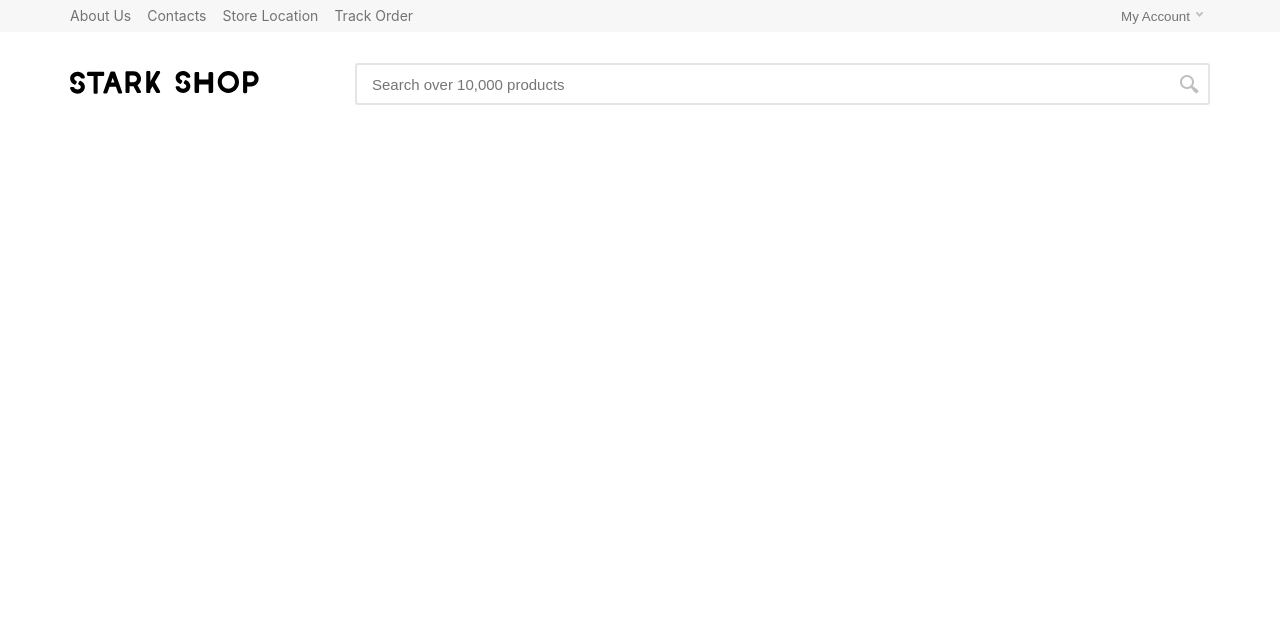
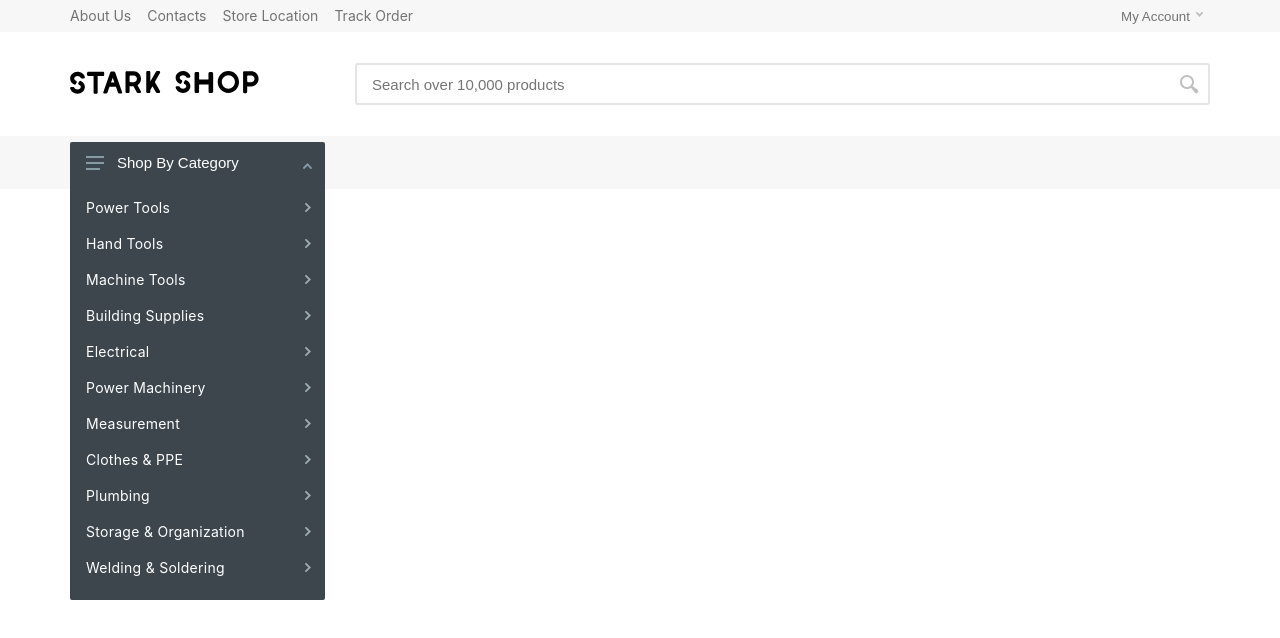
Before and after one commit to MartinGrue/starkshop, a React (Create React App) app: page / in a window 1280 px wide. Shown: the top 638 px of the page. Built offline with nearby package versions, Linux system fonts and the light colour scheme.

Commit message:
added categories

```diff
--- /dev/null
+++ b/src/components/Header/Categories.tsx
@@ -0,0 +1,132 @@
+import React from "react";
+import withStyles, { WithStyles } from "@material-ui/core/styles/withStyles";
+import createStyles from "@material-ui/core/styles/createStyles";
+import classes from "*.module.css";
+import categoryItems from "../../constants/categoryItems";
+import Icons from "../../assets/images/sprite.svg";
+import { Icon } from "../../helpers/getSprite";
+
+const styles = createStyles({
+  categories__Root: {
+    width: "255px",
+    height: "42px",
+    color: "#fff",
+    position: "relative",
+  },
+  categories__body: {
+    width: "100%",
+    paddingTop: "42px",
+    position: "absolute",
+    background: "#3d464d",
+    boxShadow: "none",
+    borderRadius: "2px",
+  },
+  categories__bodyLinksWrapper: {
+    overflow: "visible",
+    height: "auto",
+    opacity: 1,
+  },
+  categories__bodyLinks: {
+    position: "relative",
+    listStyle: "none",
+    padding: "0 0 14px",
+    margin: "6px 0 0",
+  },
+  categories__bodyLinksItem: {
+    listStyle: "none",
+    "& a": {
+      textDecoration: "none", //global style
+      backgroundColor: "transparent",
+      fontWeight: 400,
+      position: "relative",
+      display: "block",
+      padding: "10px 16px",
+      color: "inherit",
+      fontSize: "14px",
+      lineHeight: "16px",
+      letterSpacing: "0.02em",
+      "& svg": {
+        right: "14px",
+        top: "calc(50% - 5px)",
+        position: "absolute",
+        fill: "#98aab3",
+      },
+    },
+  },
+  categories__button: {
+    textAlign: "left",
+    border: "none",
+    background: "transparent",
+    color: "inherit",
+    fontSize: "15px",
+    position: "relative",
+    zIndex: 1,
+    width: "100%",
+    height: "100%",
+    cursor: "default",
+    fontWeight: 500,
+    padding: "0 32px 0 47px",
+  },
+  categories__buttonIcon: {
+    position: "absolute",
+    fill: "#859ba6",
+    transition: "fill 0.2s, transform 0.2s",
+  },
+  categories__buttonIconMenu: { left: "16px", top: "calc(50% - 7px)" },
+  categories__buttonIconArrow: {
+    transform: "rotate(180deg)",
+    right: "13px",
+    top: "calc(50% - 3px)",
+  },
+});
+
+interface Props extends WithStyles<typeof styles> {}
+
+const Categories: React.FC<Props> = ({ classes }) => {
+  return (
+    <div className={classes.categories__Root}>
+      <div className={classes.categories__body}>
+        <div className={classes.categories__bodyLinksWrapper}>
+          <ul className={classes.categories__bodyLinks}>
+            {categoryItems.map((Item) => {
+              return (
+                <li className={classes.categories__bodyLinksItem}>
+                  <a href="/">
+                    {Item.name}
+                    <Icon
+
+                      icons={Icons}
+                      id="arrow-rounded-right-6x9"
+                      width="6px"
+                      height="9px"
+                    ></Icon>
+                  </a>
+                </li>
+              );
+            })}
+          </ul>
+        </div>
+      </div>
+      <button className={classes.categories__button}>
+        <div
+          className={`${classes.categories__buttonIcon} ${classes.categories__buttonIconMenu}`}
+        >
+          <Icon icons={Icons} id="menu-18x14" width="18px" height="14px"></Icon>
+        </div>
+        Shop By Category
+        <div
+          className={`${classes.categories__buttonIcon} ${classes.categories__buttonIconArrow}`}
+        >
+          <Icon
+            icons={Icons}
+            id="arrow-rounded-down-9x6"
+            width="9px"
+            height="6px"
+          ></Icon>
+        </div>
+      </button>
+    </div>
+  );
+};
+
+export default withStyles(styles)(Categories);
--- a/src/components/Header/Header.tsx
+++ b/src/components/Header/Header.tsx
@@ -2,7 +2,12 @@ import React, { Fragment } from "react";
 import Topbar from "./Topbar";
 import Search from "./Search";
 import Logo from "./Logo";
-const containerStyle = {
+import withStyles, { WithStyles } from "@material-ui/core/styles/withStyles";
+import createStyles from "@material-ui/core/styles/createStyles";
+import NavPanel from "./NavPanel";
+
+const styles = createStyles({
+  middleSection: {
     display: "flex",
     alignItems: "center",
     height: "104px",
@@ -13,16 +18,25 @@ const containerStyle = {
     paddingLeft: "15px",
     marginRight: "auto",
     marginLeft: "auto",
-};
-const Header = () => {
+  },
+  navPanel: {
+    height: "53px",
+  },
+});
+interface Props extends WithStyles<typeof styles> {}
+
+const Header: React.FC<Props> = ({ classes }) => {
   return (
     <Fragment>
       <Topbar></Topbar>
-      <div style={containerStyle}>
+      <div className={classes.middleSection}>
         <Logo></Logo>
         <Search></Search>
+      </div>
+      <div className={classes.navPanel}>
+        <NavPanel></NavPanel>
       </div>
     </Fragment>
   );
 };
-export default Header;
+export default withStyles(styles)(Header);
--- /dev/null
+++ b/src/components/Header/NavPanel.tsx
@@ -0,0 +1,52 @@
+import React from "react";
+import withStyles, { WithStyles } from "@material-ui/core/styles/withStyles";
+import createStyles from "@material-ui/core/styles/createStyles";
+import Categories from "./Categories";
+
+const styles = createStyles({
+  navPanel__root: {
+    height: "100%",
+    color: "black",
+    background: "#f7f7f7",
+  },
+  navPanel__container: {
+    maxWidth: "1140px",
+    height: "100%",
+
+    width: "100%", //global
+    paddingRight: "15px",
+    paddingLeft: "15px",
+    marginRight: "auto",
+    marginLeft: "auto",
+  },
+  navPanel__row: {
+    display: "flex",
+    alignItems: "center",
+    position: "relative",
+    height: "100%",
+  },
+  navPanel__categories: { flexShrink: 0 },
+  navPanel__links: {},
+  navPanel__indicatorContainer: {},
+  navPanel__indicatorItem: {},
+});
+
+interface Props extends WithStyles<typeof styles> {}
+
+const NavPanel: React.FC<Props> = ({ classes }) => {
+  return (
+    <div className={classes.navPanel__root}>
+      <div className={classes.navPanel__container}>
+        <div className={classes.navPanel__row}>
+          <div className={classes.navPanel__categories}>
+            <Categories></Categories>
+          </div>
+          <div className={classes.navPanel__links}></div>
+          <div className={classes.navPanel__indicatorContainer}></div>
+        </div>
+      </div>
+    </div>
+  );
+};
+
+export default withStyles(styles)(NavPanel);
--- /dev/null
+++ b/src/constants/categoryItems.ts
@@ -0,0 +1,22 @@
+interface Categorie {
+  name: string;
+  subCategories?: SubCategories[];
+}
+interface SubCategories {
+  heading: string;
+  items: string[];
+}
+const CategoryItems: Categorie[] = [
+  { name: "Power Tools" },
+  { name: "Hand Tools" },
+  { name: "Machine Tools" },
+  { name: "Building Supplies" },
+  { name: "Electrical" },
+  { name: "Power Machinery" },
+  { name: "Measurement" },
+  { name: "Clothes & PPE" },
+  { name: "Plumbing" },
+  { name: "Storage & Organization" },
+  { name: "Welding & Soldering" },
+];
+export default CategoryItems;
```
Also changed, not shown: src/components/Hero.tsx (deleted, +0 -9 lines), 1 other file (tests, documents, lock files or other folders). Lines whose indentation alone changed are shown as unchanged.
